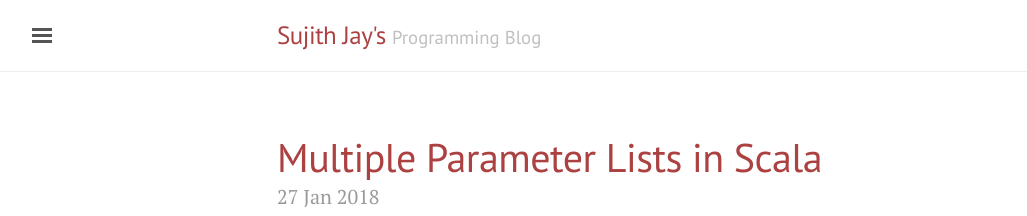
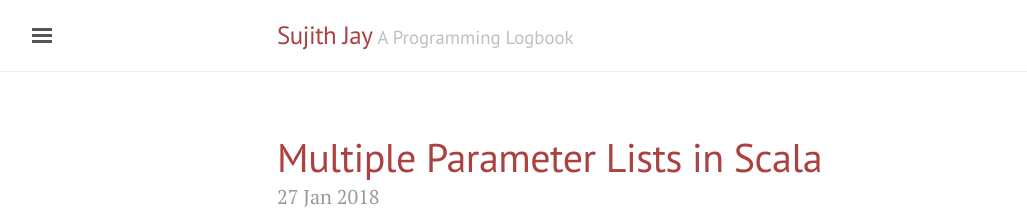
Before and after one commit to sujithjay/sujithjay.github.io, a Jekyll site: the page built from index.html, in a window 1280 px wide. Shown: the top 216 px of the page, without its empty margins (3-1030 px from the left). Built offline with Jekyll 4.4.1, drawn with Linux system fonts in a browser that asks for light colours; nearby versions of some CDN libraries; the list of posts is cut into pages by our own code.

Commit message:
Minor change in title and tagline

```diff
--- a/_config.yml
+++ b/_config.yml
@@ -5,8 +5,8 @@ highlighter:      rouge
 permalink:        pretty
 
 # Site settings
-title: Sujith Jay's
-tagline: Programming Blog
+title: Sujith Jay
+tagline: A Programming Logbook
 description: This blog is me talking about everything I love in programming, from the brazen to the trivial.
 baseurl: ""
 url: "http://sujithjay.com"
```
